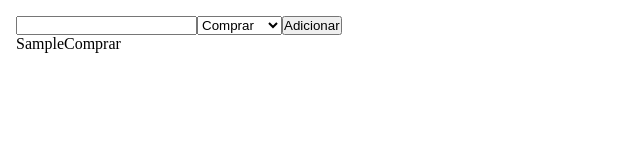
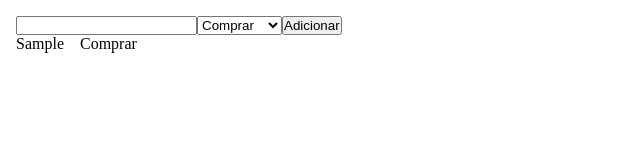
Before and after one commit to diegonacif/listado-e-comprado, a React (Vite) app: page / in a window 1280 px wide. Both pictures are taken after typing "Sample" into the empty fields and a click on the button "Adicionar". Shown: the top 160 px of the page, without its empty margins (0-640 px from the left). Built offline with nearby package versions, Linux system fonts and the light colour scheme.

Commit message:
feat: categories by status

```diff
--- a/src/App.jsx
+++ b/src/App.jsx
@@ -23,16 +23,40 @@ export const App = () => {
         <option value="Comprado">Comprado</option>
       </select>
       <button onClick={() => handleAddProduct()}>Adicionar</button>
+      <section>
+        <div className="category-wrapper">
           {
             data.map((data) => {
+              if(data.status === 'Comprar') {
                 return (
-            <div key={data.id}>
+                  <div key={data.id} className="category-column">
                     <span>{data.text}</span>
                     <span>{data.status}</span>
                   </div>
                 )
+              } else {
+                return;
+              }
             })
           }
         </div>
+        <div className="category-wrapper">
+          {
+            data.map((data) => {
+              if(data.status === 'Comprado') {
+                return (
+                  <div key={data.id} className="category-column">
+                    <span>{data.text}</span>
+                    <span>{data.status}</span>
+                  </div>
+                )
+              } else {
+                return;
+              }
+            })
+          }
+        </div>
+      </section>
+    </div>
   )
 }
--- a/src/css/App.scss
+++ b/src/css/App.scss
@@ -6,4 +6,16 @@
 
 .App {
   padding: 1rem;
+
+  section {
+    display: grid;
+    grid-template-columns: 1fr 1fr;
+
+    .category-wrapper {
+      .category-column {
+        display: flex;
+        gap: 1rem;
+      }
+    }
+  }
 }
```
Lines whose indentation alone changed are shown as unchanged.
